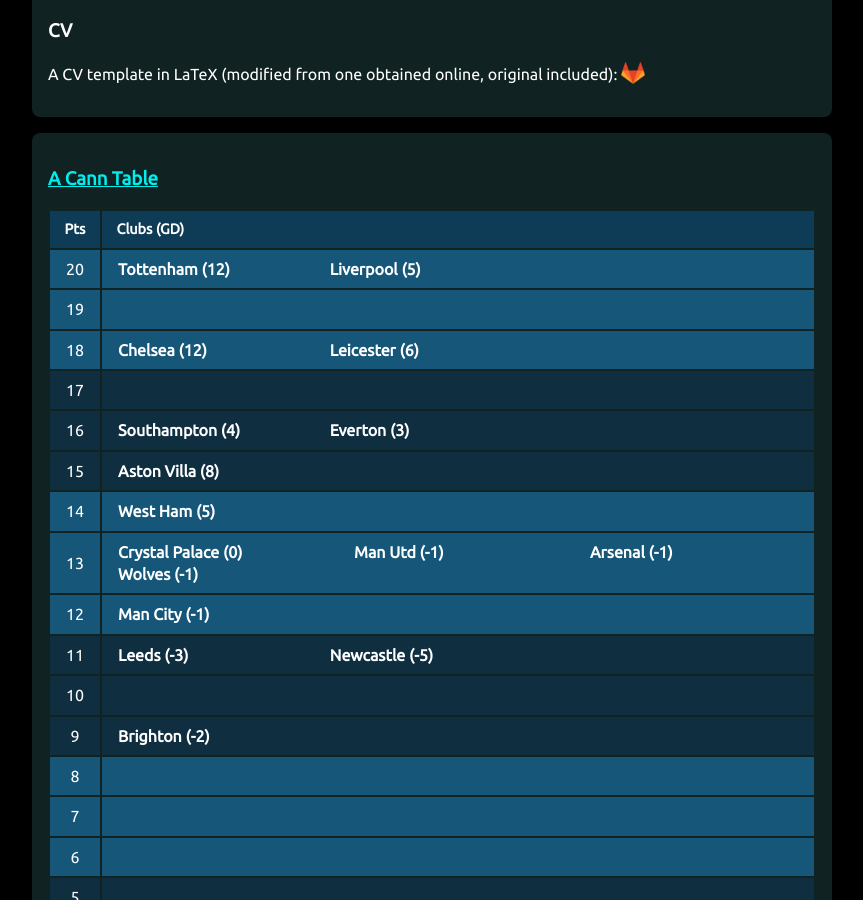
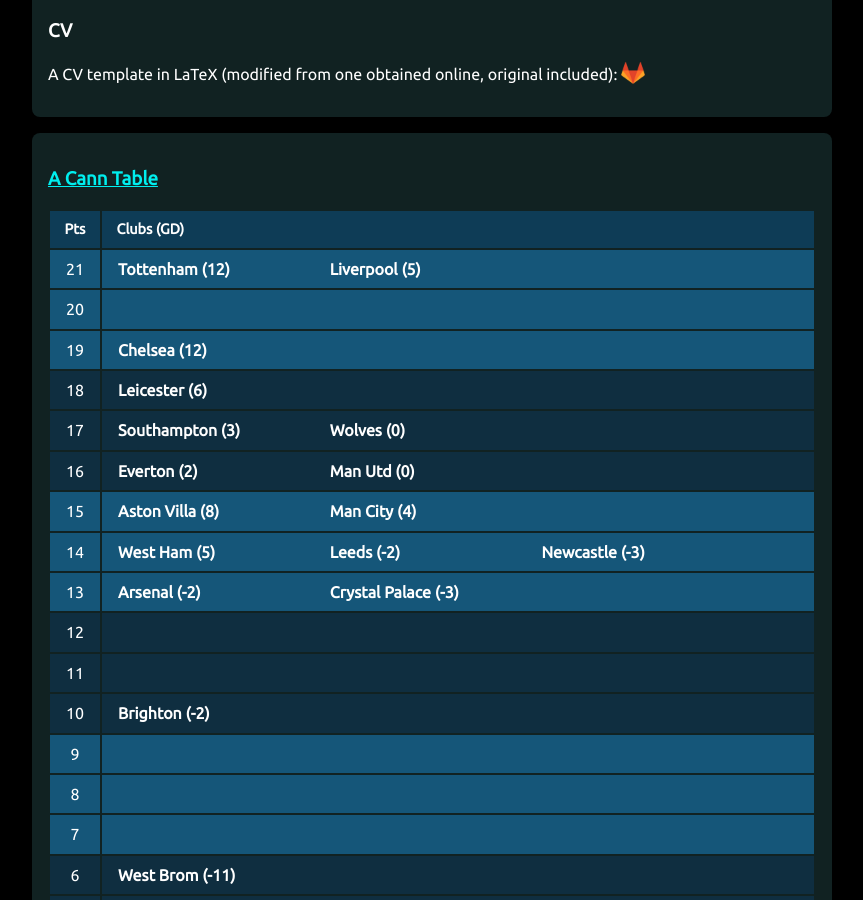
Before and after one commit to muru/muru.github.io, a Jekyll site: the page built from resources.md, in a window 1280 px wide and 900 px high, scrolled down 1593 px. Shown: the whole window, without its empty margins (208-1071 px from the left). Built offline with Jekyll 4.4.1, drawn with Linux system fonts in a browser that asks for light colours; some of the changed text lies outside the part shown.

Commit message:
updated cann-table: Mon 30 Nov 10:03:31 JST 2020

```diff
--- a/cann-table.html
+++ b/cann-table.html
@@ -1,79 +1,84 @@
 <table id="cann-table">
 <thead> <th> Pts </th> <th> Clubs (GD) </th> </thead>
 	<tr class="cann-row-1">
-		<td class="cann-point"> 20 </td>
+		<td class="cann-point"> 21 </td>
 		<td class="cann-clubs">
 			<span class="club-name"> Tottenham (12) </span>
 			<span class="club-name"> Liverpool (5) </span>
 		</td>
  	</tr>
 	<tr class="cann-row-1">
-		<td class="cann-point"> 19 </td>
+		<td class="cann-point"> 20 </td>
 		<td class="cann-clubs">
 		</td>
  	</tr>
 	<tr class="cann-row-1">
+		<td class="cann-point"> 19 </td>
+		<td class="cann-clubs">
+			<span class="club-name"> Chelsea (12) </span>
+		</td>
+ 	</tr>
+	<tr class="cann-row-2">
 		<td class="cann-point"> 18 </td>
 		<td class="cann-clubs">
-			<span class="club-name"> Chelsea (12) </span>
 			<span class="club-name"> Leicester (6) </span>
 		</td>
  	</tr>
 	<tr class="cann-row-2">
 		<td class="cann-point"> 17 </td>
 		<td class="cann-clubs">
+			<span class="club-name"> Southampton (3) </span>
+			<span class="club-name"> Wolves (0) </span>
 		</td>
  	</tr>
 	<tr class="cann-row-2">
 		<td class="cann-point"> 16 </td>
 		<td class="cann-clubs">
-			<span class="club-name"> Southampton (4) </span>
-			<span class="club-name"> Everton (3) </span>
+			<span class="club-name"> Everton (2) </span>
+			<span class="club-name"> Man Utd (0) </span>
 		</td>
  	</tr>
-	<tr class="cann-row-2">
+	<tr class="cann-row-1">
 		<td class="cann-point"> 15 </td>
 		<td class="cann-clubs">
 			<span class="club-name"> Aston Villa (8) </span>
+			<span class="club-name"> Man City (4) </span>
 		</td>
  	</tr>
 	<tr class="cann-row-1">
 		<td class="cann-point"> 14 </td>
 		<td class="cann-clubs">
 			<span class="club-name"> West Ham (5) </span>
+			<span class="club-name"> Leeds (-2) </span>
+			<span class="club-name"> Newcastle (-3) </span>
 		</td>
  	</tr>
 	<tr class="cann-row-1">
 		<td class="cann-point"> 13 </td>
 		<td class="cann-clubs">
-			<span class="club-name"> Crystal Palace (0) </span>
-			<span class="club-name"> Man Utd (-1) </span>
-			<span class="club-name"> Arsenal (-1) </span>
-			<span class="club-name"> Wolves (-1) </span>
+			<span class="club-name"> Arsenal (-2) </span>
+			<span class="club-name"> Crystal Palace (-3) </span>
 		</td>
  	</tr>
-	<tr class="cann-row-1">
+	<tr class="cann-row-2">
 		<td class="cann-point"> 12 </td>
 		<td class="cann-clubs">
-			<span class="club-name"> Man City (-1) </span>
 		</td>
  	</tr>
 	<tr class="cann-row-2">
 		<td class="cann-point"> 11 </td>
 		<td class="cann-clubs">
-			<span class="club-name"> Leeds (-3) </span>
-			<span class="club-name"> Newcastle (-5) </span>
 		</td>
  	</tr>
 	<tr class="cann-row-2">
 		<td class="cann-point"> 10 </td>
 		<td class="cann-clubs">
+			<span class="club-name"> Brighton (-2) </span>
 		</td>
  	</tr>
-	<tr class="cann-row-2">
+	<tr class="cann-row-1">
 		<td class="cann-point"> 9 </td>
 		<td class="cann-clubs">
-			<span class="club-name"> Brighton (-2) </span>
 		</td>
  	</tr>
 	<tr class="cann-row-1">
@@ -86,14 +91,16 @@
 		<td class="cann-clubs">
 		</td>
  	</tr>
-	<tr class="cann-row-1">
+	<tr class="cann-row-2">
 		<td class="cann-point"> 6 </td>
 		<td class="cann-clubs">
+			<span class="club-name"> West Brom (-11) </span>
 		</td>
  	</tr>
 	<tr class="cann-row-2">
 		<td class="cann-point"> 5 </td>
 		<td class="cann-clubs">
+			<span class="club-name"> Burnley (-13) </span>
 		</td>
  	</tr>
 	<tr class="cann-row-2">
@@ -102,23 +109,21 @@
 			<span class="club-name"> Fulham (-9) </span>
 		</td>
  	</tr>
-	<tr class="cann-row-2">
+	<tr class="cann-row-1">
 		<td class="cann-point"> 3 </td>
 		<td class="cann-clubs">
-			<span class="club-name"> West Brom (-12) </span>
 		</td>
  	</tr>
 	<tr class="cann-row-1">
 		<td class="cann-point"> 2 </td>
 		<td class="cann-clubs">
-			<span class="club-name"> Burnley (-9) </span>
 		</td>
  	</tr>
 	<tr class="cann-row-1">
 		<td class="cann-point"> 1 </td>
 		<td class="cann-clubs">
-			<span class="club-name"> Sheff Utd (-11) </span>
+			<span class="club-name"> Sheff Utd (-12) </span>
 		</td>
  	</tr>
 </table>
-<span id="cann-gen-note"> Generated on  Monday, 23 November 2020 at 10:00 JST. </span>
+<span id="cann-gen-note"> Generated on  Monday, 30 November 2020 at 10:03 JST. </span>
```
